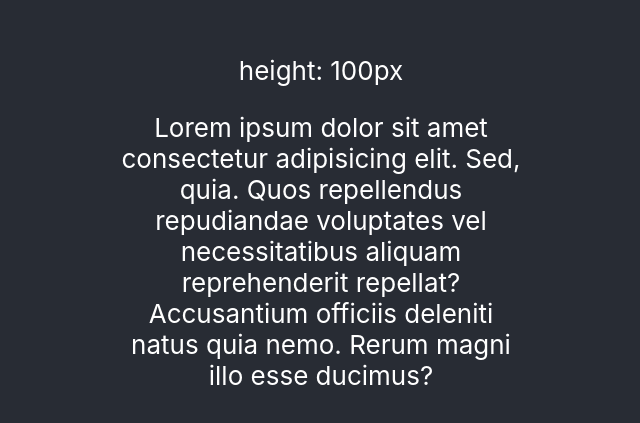
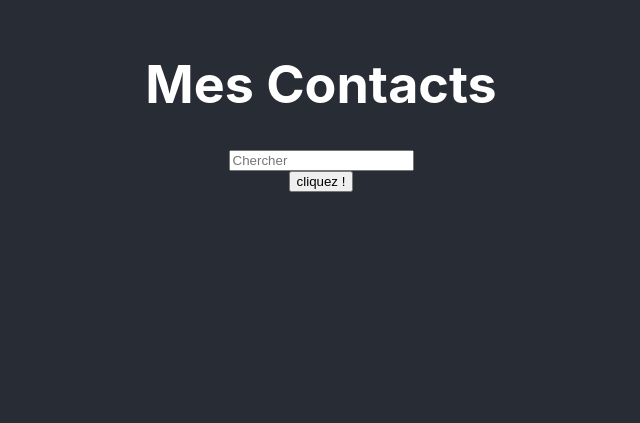
Before and after one commit to cem-sucu/hooks, a React (Create React App) app: page / in a window 1280 px wide. Shown: the part 295-718 px from the top of the page, without its empty margins (319-959 px from the left). Built offline with nearby package versions, Linux system fonts and the light colour scheme.

Commit message:
customs hooks

```diff
--- a/src/App.js
+++ b/src/App.js
@@ -1,13 +1,15 @@
 import React from "react";
 import "./App.css";
-import Layout from "./component/Layout";
+import ClickSayHello from "./component/ClickSayHello";
+import MyContacts from "./component/MyContacts";
 
 function App() {
     return (
         <div className="App">
             <header className="App-header">
-                <Layout />
-
+                <h1>Mes Contacts</h1>
+                <MyContacts />
+                <ClickSayHello />
             </header>
         </div>
     );
--- /dev/null
+++ b/src/component/ClickSayHello.js
@@ -0,0 +1,12 @@
+import React, { useState } from "react";
+import useUpdateDocTitle from "../hooks/useUpdateDocTitle";
+
+function ClickSayHello() {
+    const [text, setText] = useState("");
+
+    //notre customs hooks créé
+    useUpdateDocTitle(text);
+    return <button onClick={() => setText("hello world")}>cliquez !</button>;
+}
+
+export default ClickSayHello;
--- a/src/component/Content.js
+++ /dev/null
@@ -1,16 +0,0 @@
-import React from "react";
-
-function Content() {
-    return (
-        <div>
-            <p>
-                Lorem ipsum dolor sit amet consectetur adipisicing elit. Sed,
-                quia. Quos repellendus repudiandae voluptates vel necessitatibus
-                aliquam reprehenderit repellat? Accusantium officiis deleniti
-                natus quia nemo. Rerum magni illo esse ducimus?
-            </p>
-        </div>
-    );
-}
-
-export default Content;
--- a/src/component/Layout.js
+++ /dev/null
@@ -1,21 +0,0 @@
-import React, { useState, useEffect, useLayoutEffect } from "react";
-import Content from "./Content";
-
-function Layout() {
-    const [height, setHeight] = useState(100);
-
-    const boxStyle = {
-        width: "400px",
-        height: `${height}px`,
-        margin: "0 auto",
-    };
-
-    return (
-        <div style={boxStyle}>
-            {`height: ${height}px`}
-            <Content />
-        </div>
-    );
-}
-
-export default Layout;
--- /dev/null
+++ b/src/component/MyContacts.js
@@ -0,0 +1,17 @@
+import { useState } from "react";
+import useUpdateDocTitle from "../hooks/useUpdateDocTitle";
+import Search from "./Search";
+
+const MyContacts = () => {
+    const [search, setSearch] = useState("");
+
+    useUpdateDocTitle(search);
+
+    const handleChange = (e) => {
+        setSearch(e.target.value);
+    };
+
+    return <Search searchStr={search} searchHandle={handleChange} />;
+};
+
+export default MyContacts;
--- /dev/null
+++ b/src/component/Search.js
@@ -0,0 +1,14 @@
+const Search = ({ SearchStr, searchHandle }) => {
+    return (
+        <>
+            <input
+                type="text"
+                placeholder="Chercher"
+                value={SearchStr}
+                onChange={searchHandle}
+            />
+        </>
+    );
+};
+
+export default Search;
--- /dev/null
+++ b/src/hooks/useUpdateDocTitle.js
@@ -0,0 +1,9 @@
+import { useEffect } from "react";
+
+const useUpdateDocTitle = (arg) => {
+    useEffect(() => {
+        document.title = `Titre : ${arg}`;
+    }, [arg]);
+};
+
+export default useUpdateDocTitle;
```
